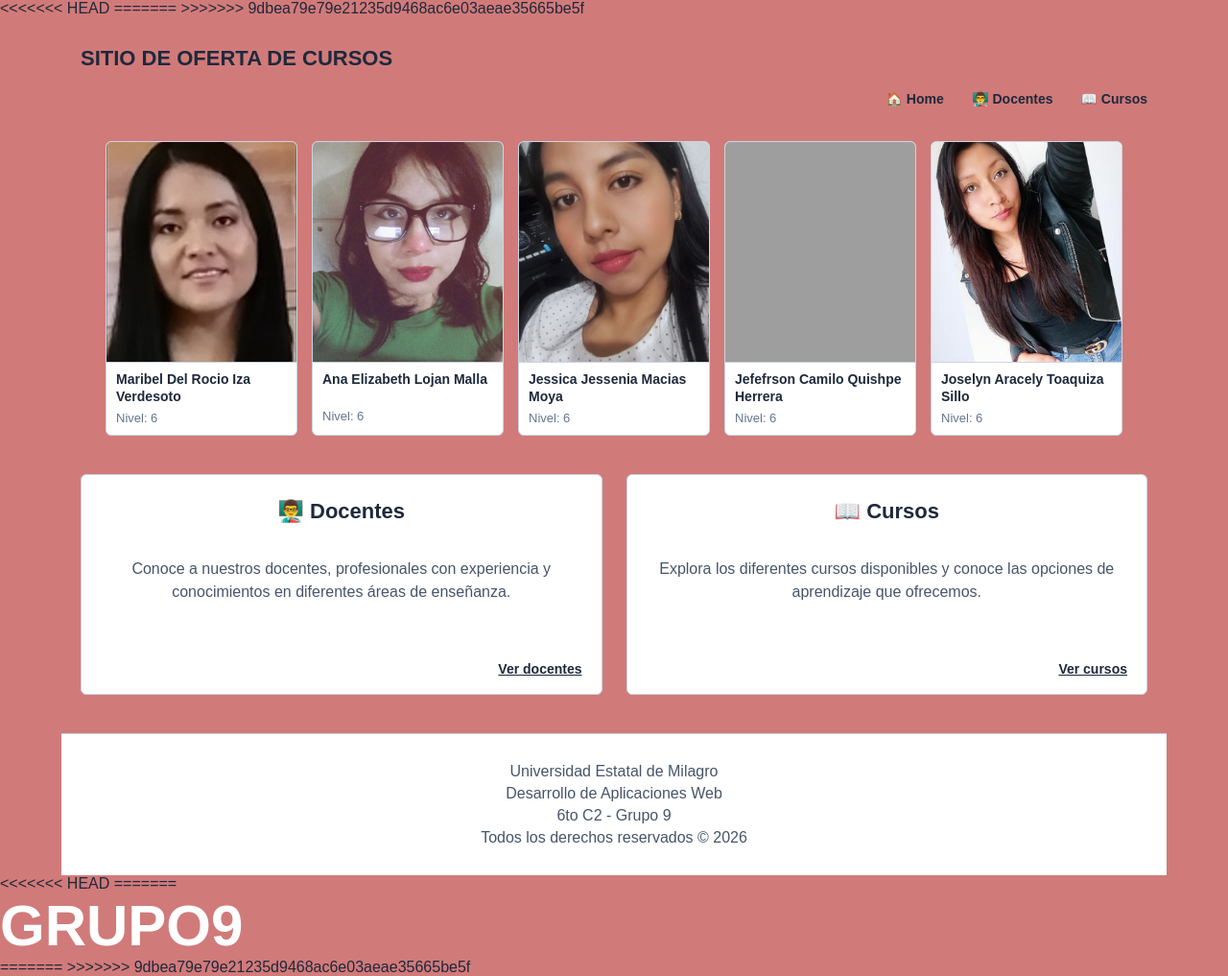
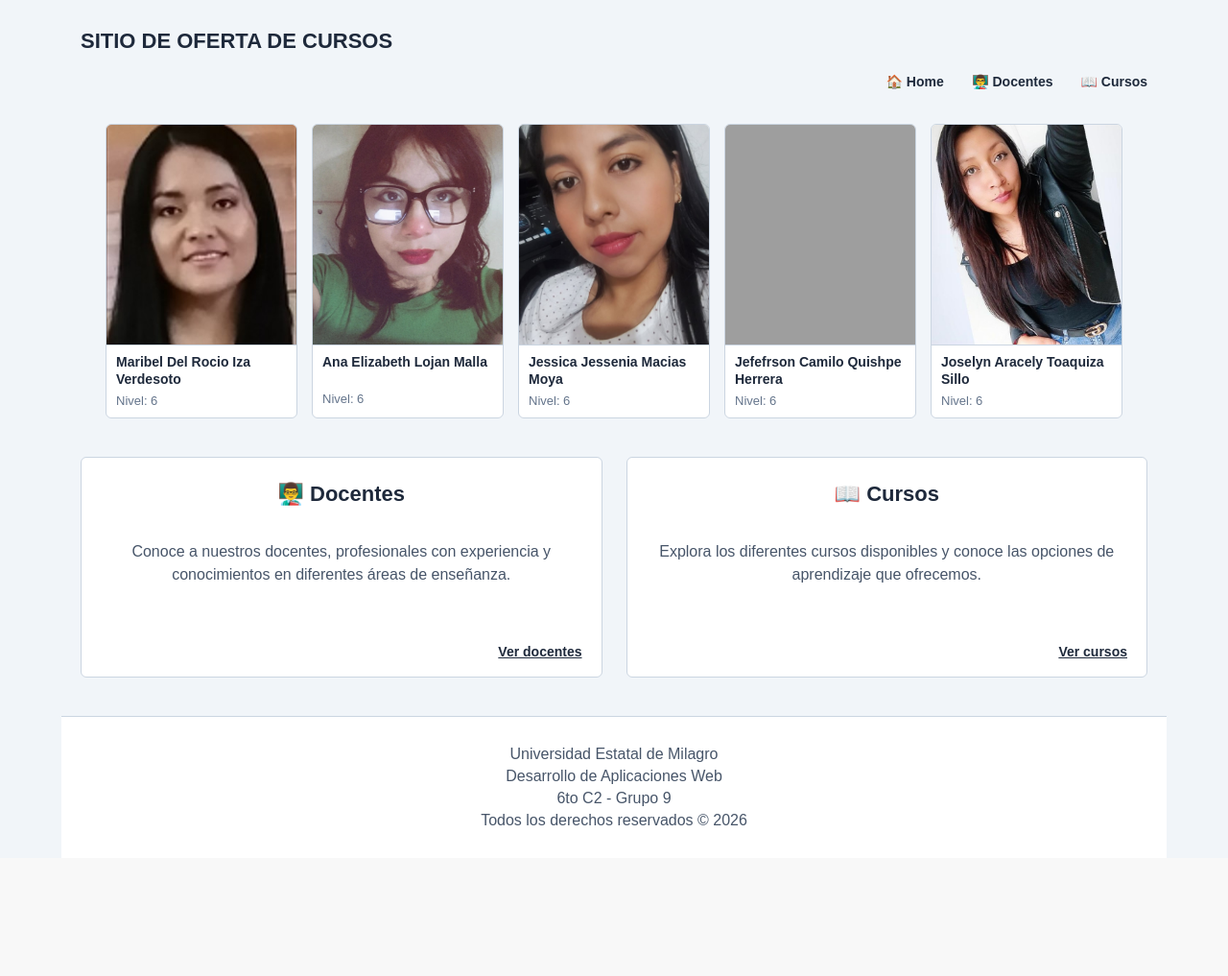
Before and after one commit to alojanm/TPE4_Docentes_Cursos-Grupo9, a Django app: page / in a window 1280 px wide. Shown: the whole page at 96% size. After the commit the page ends 860 px from the top, so only its background shows below. Run offline with Django 5.2, Linux system fonts and the light colour scheme; grey boxes are pictures that could not be loaded.

Commit message:
Cambios en Index

```diff
--- a/templates/index.html
+++ b/templates/index.html
@@ -1,8 +1,5 @@
-<<<<<<< HEAD
-=======
 {% load static %}
 
->>>>>>> 9dbea79e79e21235d9468ac6e03aeae35665be5f
 <!DOCTYPE html>
 
 <html lang="es">
@@ -198,30 +195,10 @@
     </div>
 
 
-
     <!-- PIE DE PÁGINA -->
 
     {% include 'footer.html' %}
 
-
+    <!--CIERRE DE BODY-->
 </body>
-
-<<<<<<< HEAD
-=======
-<!DOCTYPE html>
-<html lang="es">
-<head>
-    <meta charset="UTF-8">
-    <title>Prueba</title>
-</head>
-<body style="background:rgb(209, 122, 122);">
-
-<h1 style="color:white;font-size:60px;">
-GRUPO9
-</h1>
-
-</body>
-
-=======
->>>>>>> 9dbea79e79e21235d9468ac6e03aeae35665be5f
 </html>
```
